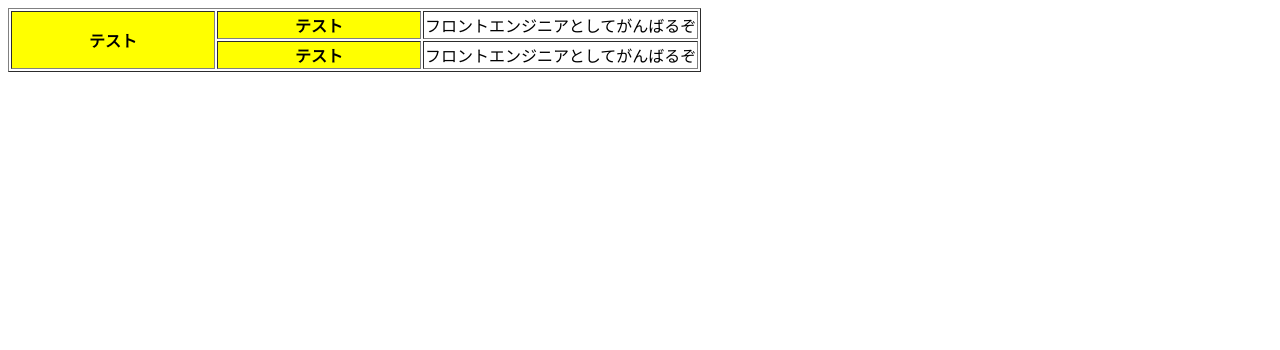
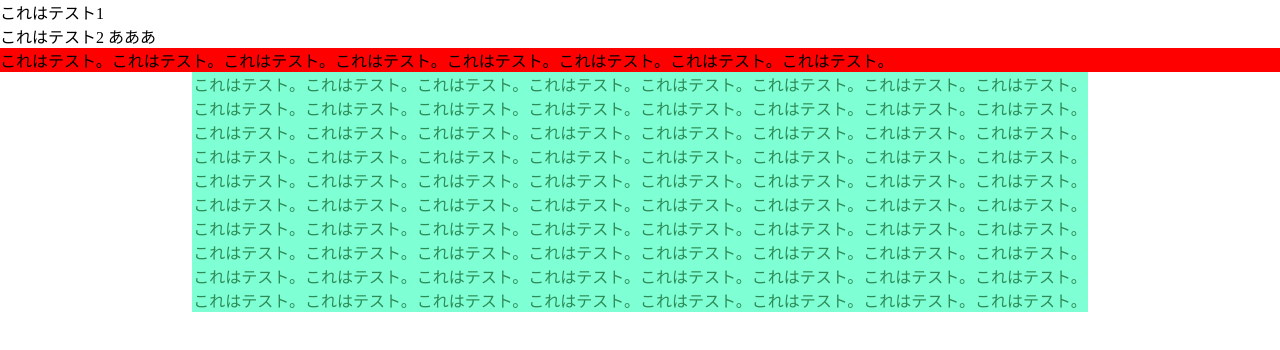
Before and after one commit to yoichi3223/front-dev-tutorial-master, a plain HTML site: page index.html in a window 1280 px wide. Drawn offline with Linux system fonts and the light colour scheme.

Commit message:
index.html add

```diff
--- a/02_HTMLとCSSを極める（トランジション編）/060_背景色がスライドするボタン/start/style.css
+++ b/02_HTMLとCSSを極める（トランジション編）/060_背景色がスライドするボタン/start/style.css
@@ -34,7 +34,7 @@
   top: 0;
   left: 0;
   -webkit-transform: translateX(-100%);
-          transform: translateX(-100%);
+  transform: translateX(-100%);
   -webkit-transition: -webkit-transform 0.3s ease;
   transition: -webkit-transform 0.3s ease;
   transition: transform 0.3s ease;
@@ -48,6 +48,7 @@
 
 .btn.slide-bg:hover::before {
   -webkit-transform: none;
-          transform: none;
+  transform: none;
 }
+
 /*# sourceMappingURL=style.css.map */
--- a/index.html
+++ b/index.html
@@ -1,26 +1,76 @@
 <!DOCTYPE html>
 <html lang="en">
-<head>
-  <meta charset="UTF-8">
-  <meta name="viewport" content="width=device-width, initial-scale=1.0">
-  <title>Document</title>
-  <link rel="stylesheet" href="style.css">
-</head>
-<body>
+  <head>
+    <meta charset="UTF-8" />
+    <meta name="viewport" content="width=device-width, initial-scale=1.0" />
+    <title>Document</title>
+    <style>
+      * {
+        margin: 0;
+        padding: 0;
+      }
+      [class="test1"] {
+        background-color: aquamarine !important;
+        margin: 0 auto;
+        width: 70%;
+        text-align: center;
+      }
 
-<table border="1" class = "test-table">
-
-<tr>
-<th class = "color_th" rowspan = "2">テスト</th>
-<th class = "color_th">テスト</th>
-<td colspan = "4">フロントエンジニアとしてがんばるぞ</td>
-</tr>
-<tr>
-<th class = "color_th">テスト</th>
-<td colspan = "4">フロントエンジニアとしてがんばるぞ</td>
-
-</tr>
-
-</table>
-</body>
+      .test1 > p {
+        color: seagreen;
+      }
+      .test1 > p:hover {
+        color: orange;
+      }
+      .test2 {
+        background-color: red;
+      }
+      p.gijiclass::after {
+        content: "あああ";
+      }
+    </style>
+  </head>
+  <body>
+    <p class="gijiclass">
+      これはテスト1 <br />
+      これはテスト2
+    </p>
+    <div class="test2">
+      <p class="paragraf1">
+        これはテスト。これはテスト。これはテスト。これはテスト。これはテスト。これはテスト。これはテスト。これはテスト。
+      </p>
+    </div>
+    <div class="test1">
+      <p>
+        これはテスト。これはテスト。これはテスト。これはテスト。これはテスト。これはテスト。これはテスト。これはテスト。
+      </p>
+      <p>
+        これはテスト。これはテスト。これはテスト。これはテスト。これはテスト。これはテスト。これはテスト。これはテスト。
+      </p>
+      <p>
+        これはテスト。これはテスト。これはテスト。これはテスト。これはテスト。これはテスト。これはテスト。これはテスト。
+      </p>
+      <p>
+        これはテスト。これはテスト。これはテスト。これはテスト。これはテスト。これはテスト。これはテスト。これはテスト。
+      </p>
+      <p>
+        これはテスト。これはテスト。これはテスト。これはテスト。これはテスト。これはテスト。これはテスト。これはテスト。
+      </p>
+      <p>
+        これはテスト。これはテスト。これはテスト。これはテスト。これはテスト。これはテスト。これはテスト。これはテスト。
+      </p>
+      <p>
+        これはテスト。これはテスト。これはテスト。これはテスト。これはテスト。これはテスト。これはテスト。これはテスト。
+      </p>
+      <p>
+        これはテスト。これはテスト。これはテスト。これはテスト。これはテスト。これはテスト。これはテスト。これはテスト。
+      </p>
+      <p>
+        これはテスト。これはテスト。これはテスト。これはテスト。これはテスト。これはテスト。これはテスト。これはテスト。
+      </p>
+      <p>
+        これはテスト。これはテスト。これはテスト。これはテスト。これはテスト。これはテスト。これはテスト。これはテスト。
+      </p>
+    </div>
+  </body>
 </html>
```
Also changed, not shown: 01_基礎知識/04_CSSの詳細度について/start/index.html (+1 -1 lines).
